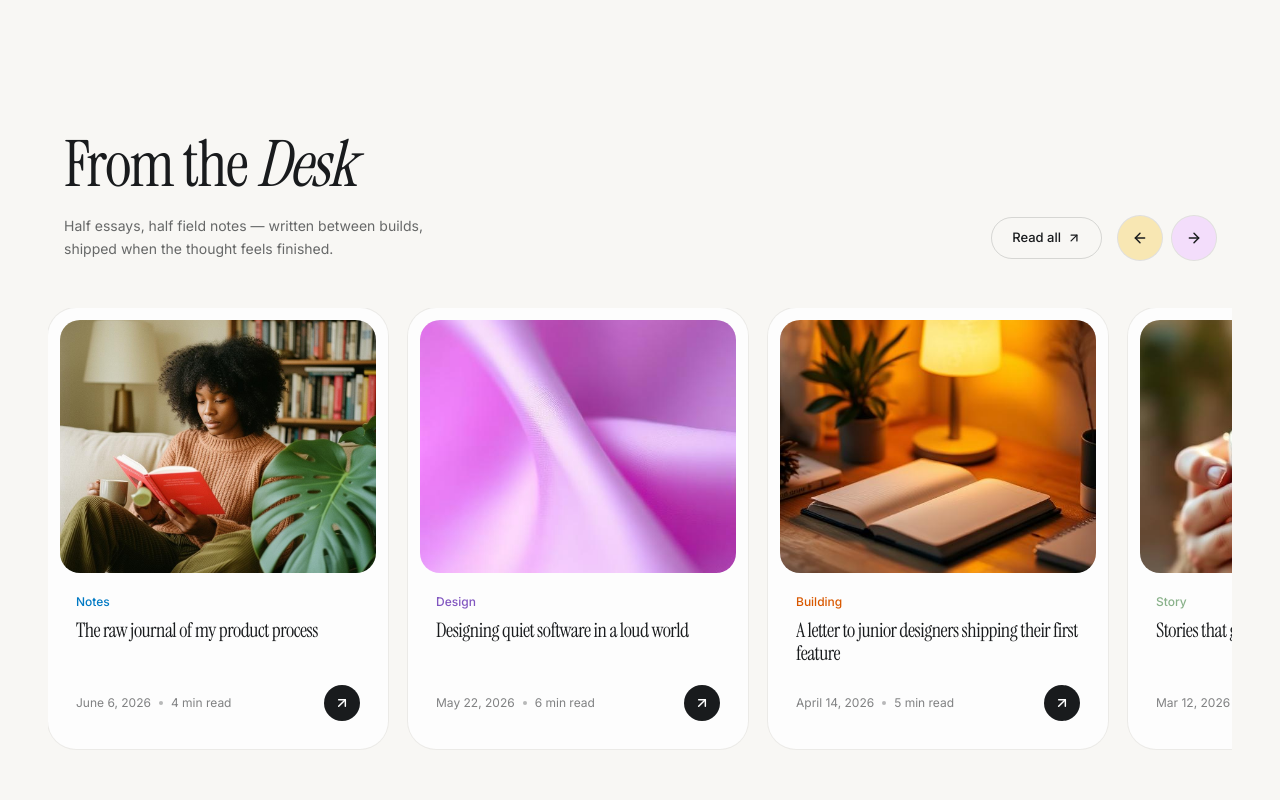
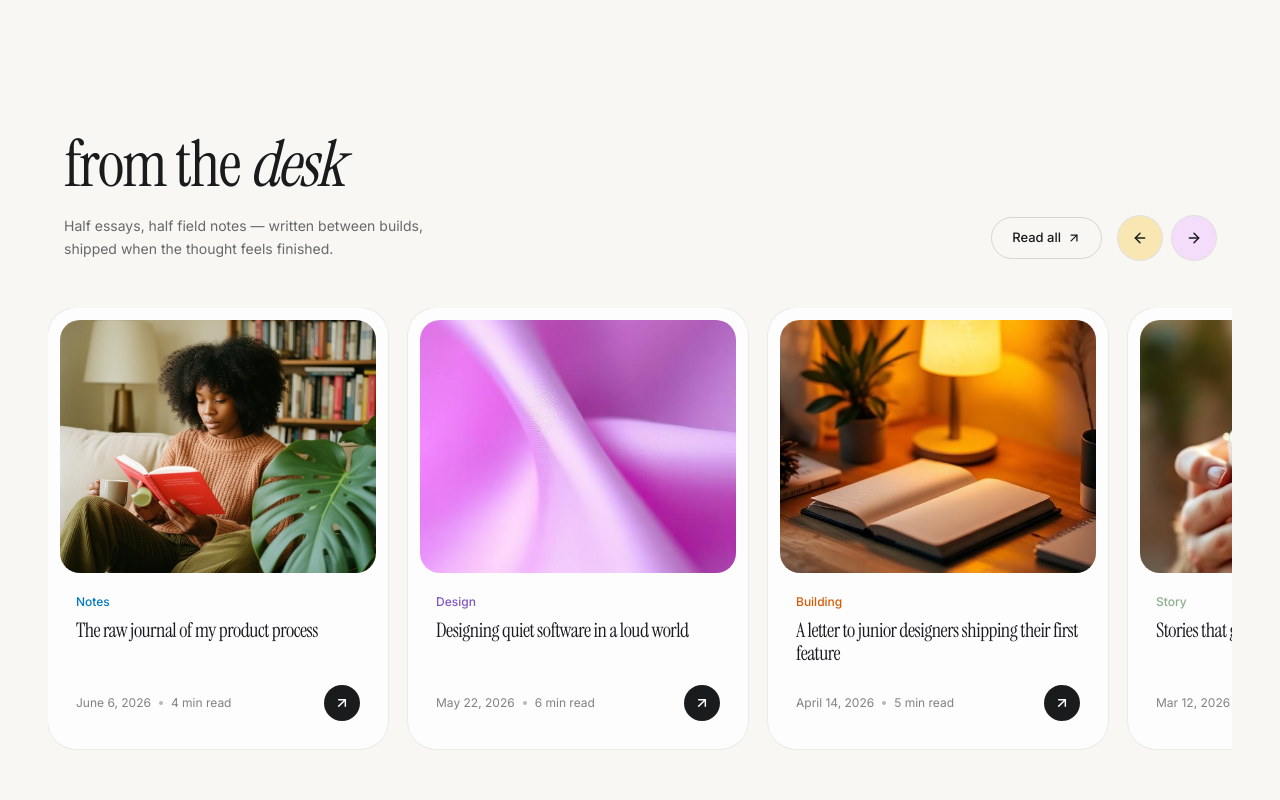
Before and after one commit to onceuponatechie/my-personal-website, a Next.js app: page / in a window 1280 px wide. Shown: the part 5700-6500 px from the top of the page. Built offline with nearby package versions, Linux system fonts and the light colour scheme.

Commit message:
Lowercase 'from the desk' and 'your questions, answered' headings

```diff
--- a/src/components/FAQ.tsx
+++ b/src/components/FAQ.tsx
@@ -20,7 +20,7 @@ export function FAQ() {
           transition={{ duration: 0.8, ease: [0.22, 1, 0.36, 1] as const }}
           className="text-center font-display text-[clamp(2.25rem,5vw,3.75rem)] leading-[1.05] tracking-tight text-ink"
         >
-          Your questions, <CurvedUnderline className="italic">answered</CurvedUnderline>
+          your questions, <CurvedUnderline className="italic">answered</CurvedUnderline>
         </motion.h2>
 
         <motion.ul
--- a/src/components/FromTheDesk.tsx
+++ b/src/components/FromTheDesk.tsx
@@ -126,7 +126,7 @@ export function FromTheDesk() {
               transition={{ duration: 0.8, ease: EASE }}
               className="font-display text-[clamp(2.5rem,5.5vw,4rem)] leading-[1.02] tracking-tight text-ink"
             >
-              From the <CurvedUnderline className="italic">Desk</CurvedUnderline>
+              from the <CurvedUnderline className="italic">desk</CurvedUnderline>
             </motion.h2>
             <motion.p
               initial={{ opacity: 0, y: 14 }}
```
